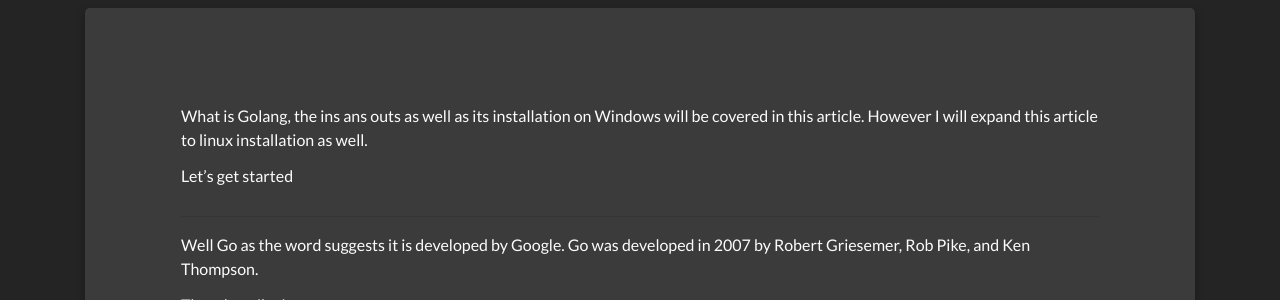
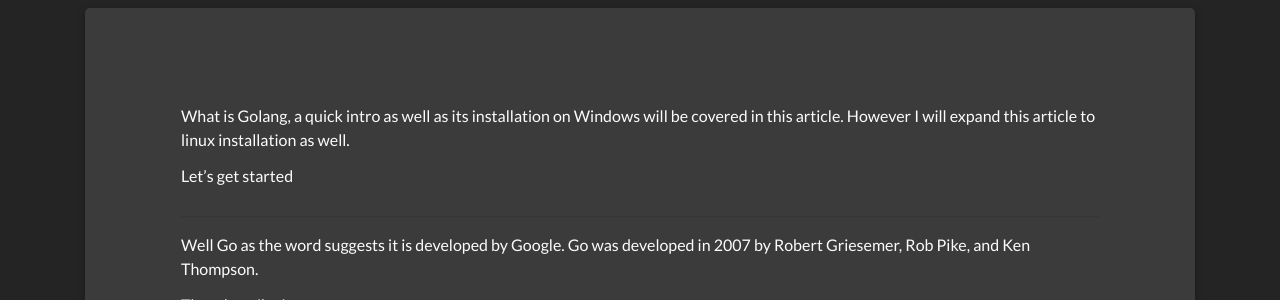
Before and after one commit to sharadcodes/sharadcodes.github.io, a Jekyll site: the page built from _posts/2019-11-13-what-is-golang-and-how-to-install-it.md, in a window 1280 px wide and 900 px high. Shown: the part 385-685 px from the top of the window. Built offline with Jekyll 4.4.1, drawn with Linux system fonts in a browser that asks for light colours; emoji names are drawn with the system emoji font.

Commit message:
Update Post “2019-11-13-what-is-golang-and-how-to-install-it”

```diff
--- a/_posts/2019-11-13-what-is-golang-and-how-to-install-it.md
+++ b/_posts/2019-11-13-what-is-golang-and-how-to-install-it.md
@@ -6,7 +6,7 @@
 image: jedi.png
 date: '2019-11-13 12:00:00'
 ---
-What is Golang, the ins ans outs as well as its installation on Windows will be covered in this article. However I will expand this article to linux installation as well.
+What is Golang, a quick intro as well as its installation on Windows will be covered in this article. However I will expand this article to linux installation as well.
 
 Let's get started
 
```
